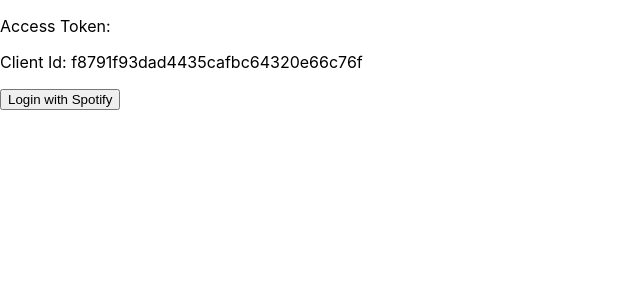
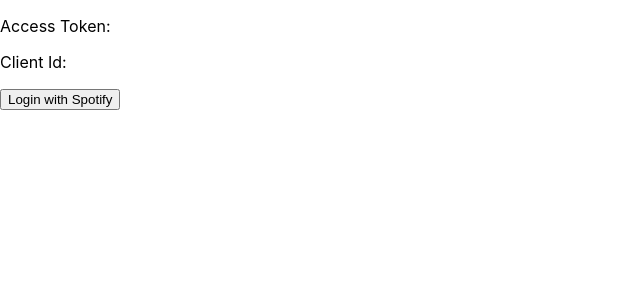
Before and after one commit to EthanDuvall/Playlist-Creator, a React (Create React App) app: page / in a window 1280 px wide. Shown: the top 300 px of the page, without its empty margins (0-640 px from the left). Built offline with nearby package versions, Linux system fonts and the light colour scheme; no server answers.

Commit message:
Remove Secret api tokens

```diff
--- a/src/Components/App/App.js
+++ b/src/Components/App/App.js
@@ -5,7 +5,7 @@
 import "./App.css";
 
 function App() {
-  const clientID = "f8791f93dad4435cafbc64320e66c76f";
+  const clientID = "";
   const clientSecret = "";
   const [token, setToken] = useState(null);
 
```
